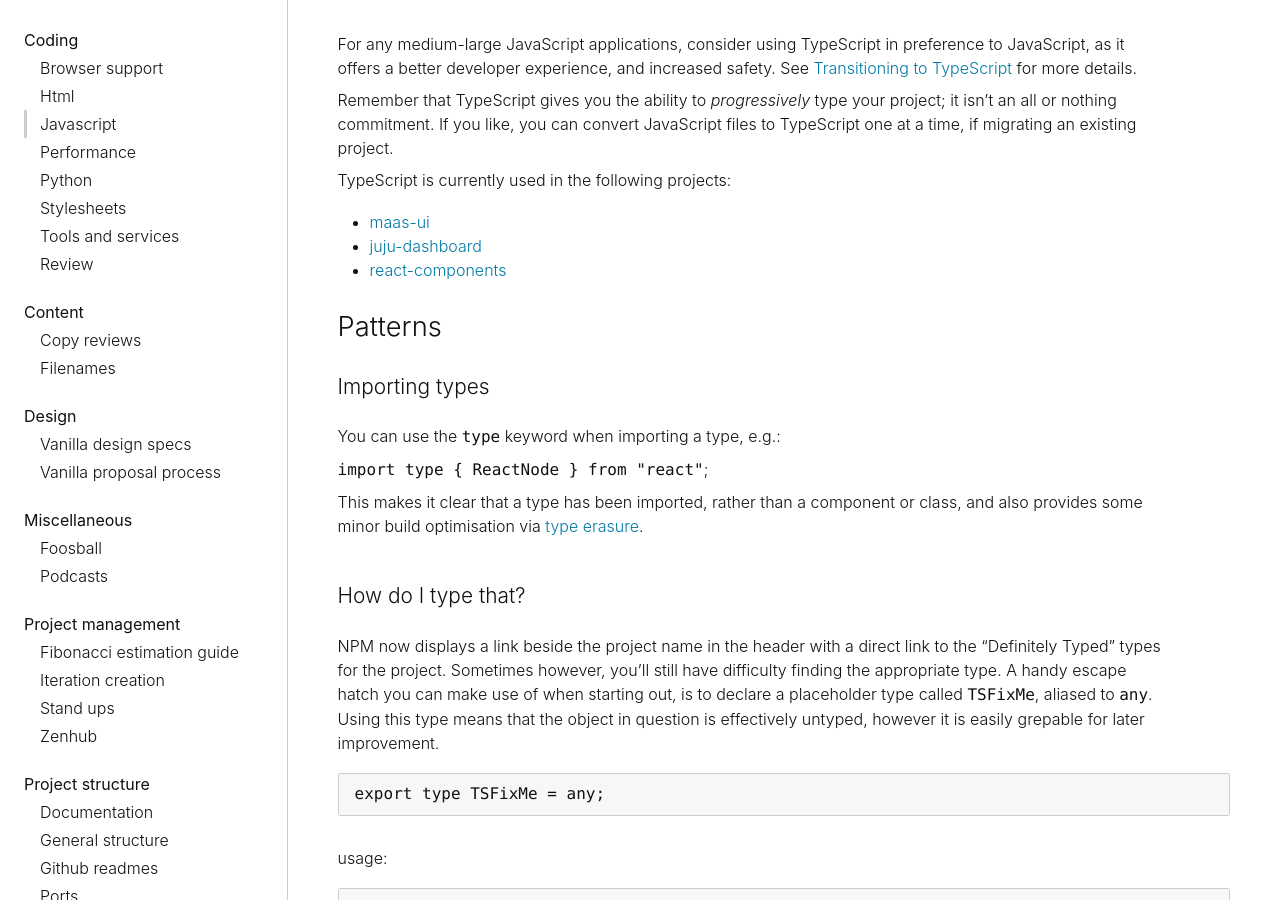
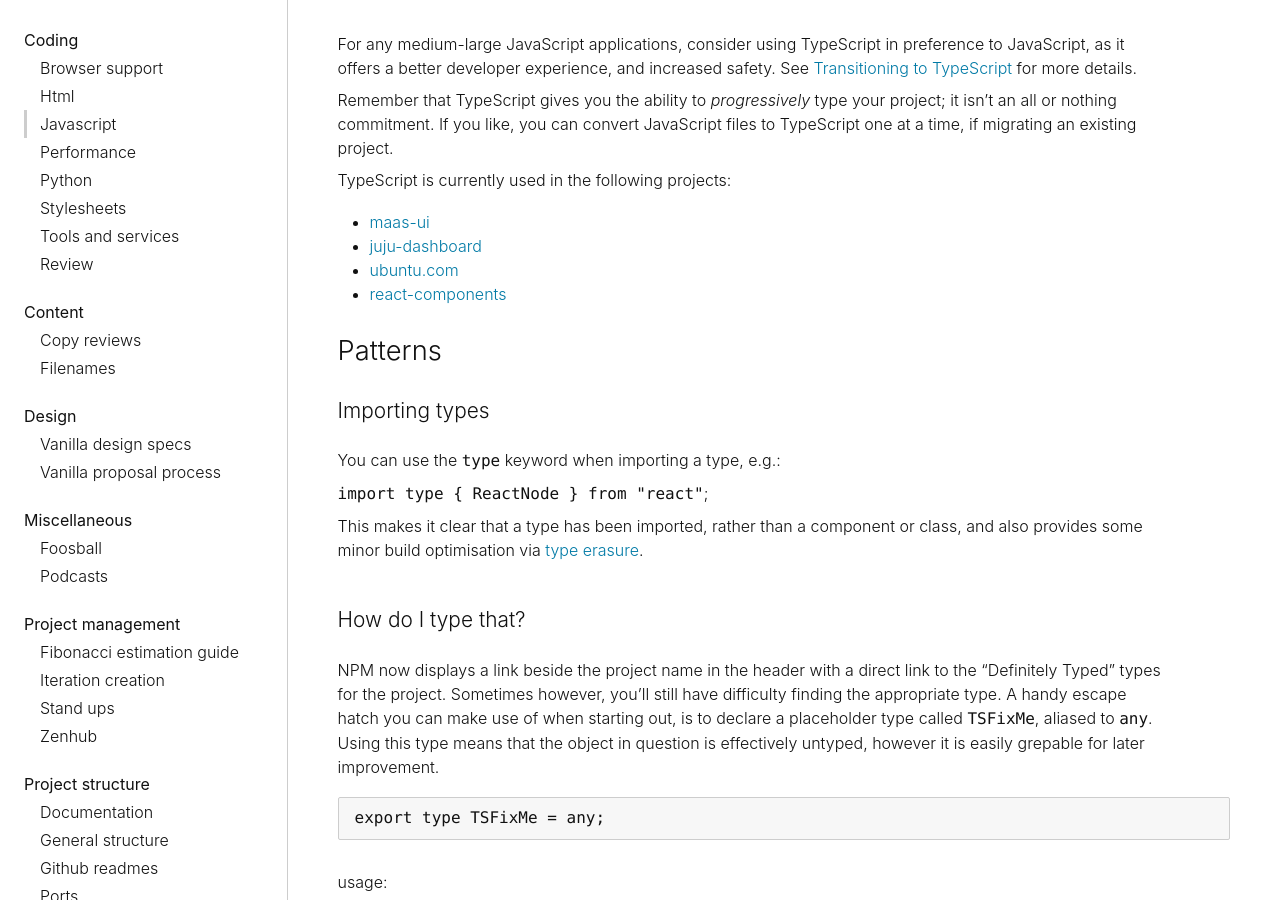
Before and after one commit to canonical-web-and-design/practices, a Jekyll site: the page built from coding/javascript.md, in a window 1280 px wide and 900 px high, scrolled down 1240 px. Built offline with Jekyll 4.4.1, drawn with Linux system fonts in a browser that asks for light colours; some web fonts are replaced.

Commit message:
Update coding/javascript.md
Co-authored-by: huwshimi <huwshimi@users.noreply.github.com>

```diff
--- a/coding/javascript.md
+++ b/coding/javascript.md
@@ -41,6 +41,7 @@
 
 - [maas-ui](https://github.com/canonical-web-and-design/react-components/)
 - [juju-dashboard](https://github.com/canonical-web-and-design/jaas-dashboard)
+- [ubuntu.com](https://github.com/canonical-web-and-design/ubuntu.com)
 - [react-components](https://github.com/canonical-web-and-design/react-components/)
 
 ### Patterns
```
